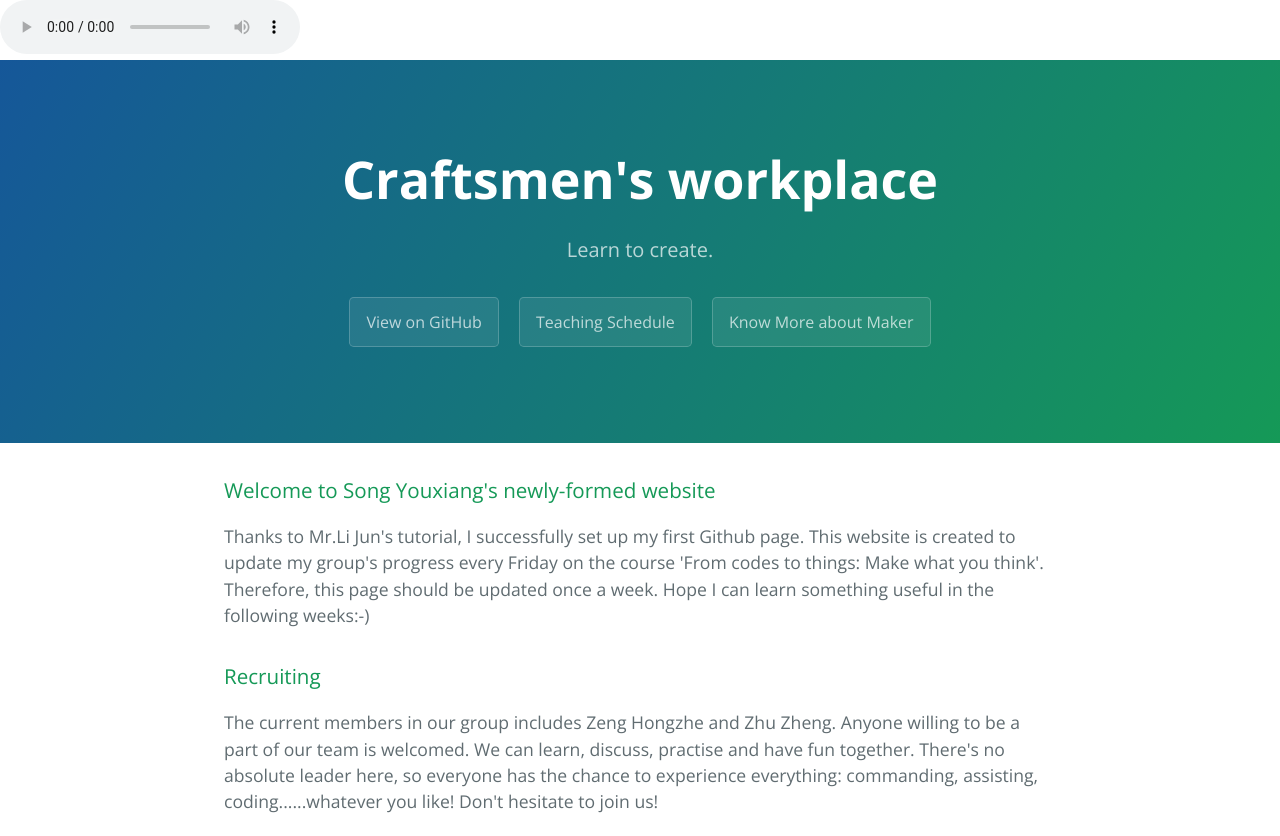
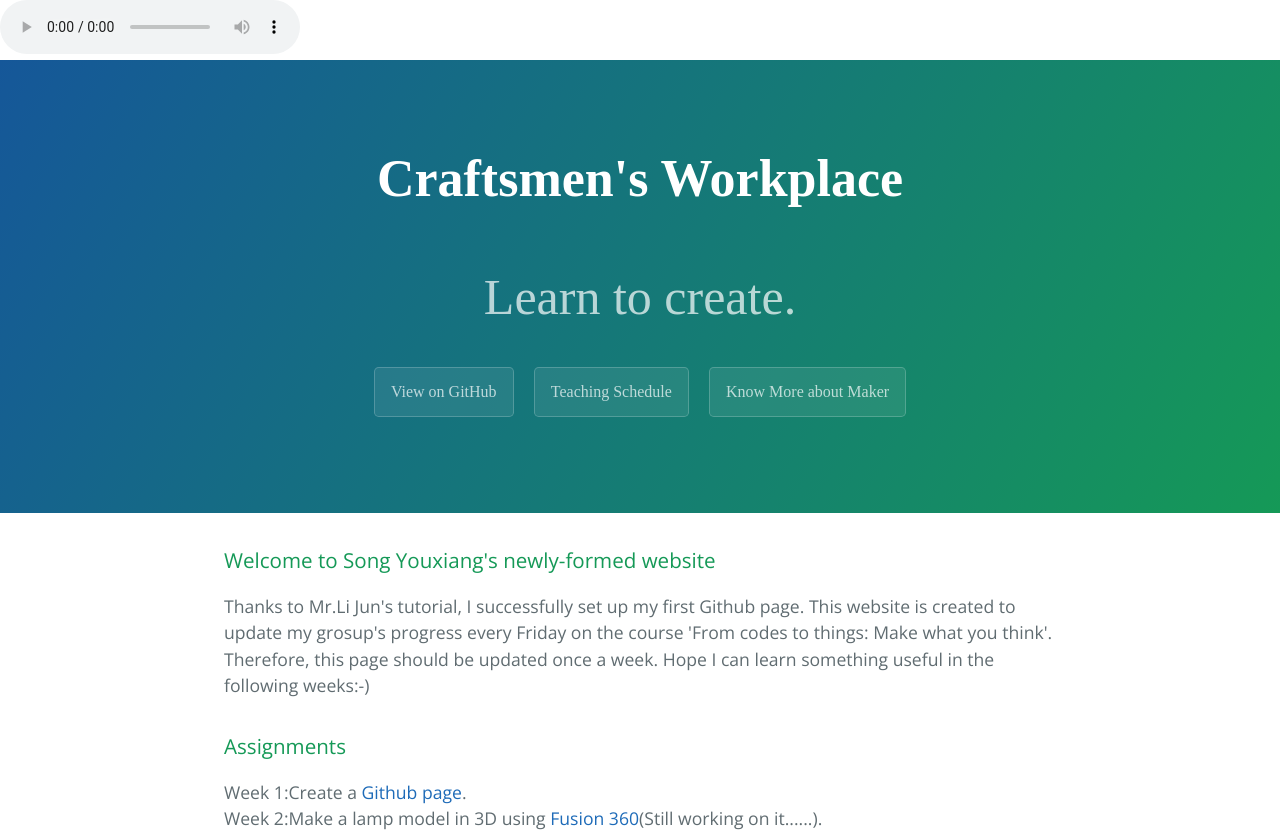
Before and after one commit to stevenhouse/Craftsmen-s-Workplace, a plain HTML site: page index.html in a window 1280 px wide. Shown: the top 836 px of the page. Drawn offline with nearby package versions, Linux system fonts and the light colour scheme.

Commit message:
Fonts and assingments
Change the font of the title, tagline, etc.
Add "Assignment" section so that my teachers can download and check my
works.
Add

```diff
--- a/index.html
+++ b/index.html
@@ -2,7 +2,7 @@
 <html lang="en-us">
   <head>
     <meta charset="UTF-8">
-    <title>Craftsmen&#39;s workplace by stevenhouse</title>
+    <title>Craftsmen&#39;s Workplace by stevenhouse</title>
     <meta name="viewport" content="width=device-width, initial-scale=1">
     <link rel="stylesheet" type="text/css" href="stylesheets/normalize.css" media="screen">
     <link href='https://fonts.googleapis.com/css?family=Open+Sans:400,700' rel='stylesheet' type='text/css'>
@@ -11,21 +11,26 @@
   </head>
   <body>
     <audio src="song.m4a" controls="controls">
-      Your browser does not support the audio tag.
+      Your browser does not support this audio tag.
     </audio>
     <section class="page-header">
-      <h1 class="project-name">Craftsmen&#39;s workplace</h1>
-      <h2 class="project-tagline">Learn to create.</h2>
-      <a href="https://github.com/stevenhouse/Craftsmen-s-Workplace" class="btn">View on GitHub</a>
-      <a href="http://swjtu-maker.github.io/codes2things/course/2016/" class="btn">Teaching Schedule</a>
-      <a href="https://en.wikipedia.org/wiki/Maker_culture" class="btn">Know More about Maker</a>
-    </section>
+      <h1 class="project-name" style="font-family:segoe print;">Craftsmen&#39;s Workplace</h1>
+      <h2 class="project-tagline" style="font-family:segoe script;font-size:50px;">Learn to create.</h2>
+      <a href="https://github.com/stevenhouse/Craftsmen-s-Workplace" class="btn" style="font-family:mv boli;">View on GitHub</a>
+      <a href="http://swjtu-maker.github.io/codes2things/course/2016/" class="btn" style="font-family:mv boli;">Teaching Schedule</a>
+      <a href="https://en.wikipedia.org/wiki/Maker_culture" class="btn" style="font-family:mv boli;">Know More about Maker</a>
+      </section>
 
     <section class="main-content">
-      <h3>
+<h3>
 <a id="welcome-to-song-youxiang&#39;s-newly-formed-website" class="anchor" href="#welcome-to-song-youxiang&#39;s-newly-formed-website" aria-hidden="true"><span aria-hidden="true" class="octicon octicon-link"></span></a>Welcome to Song Youxiang's newly-formed website</h3>
 
-<p>Thanks to Mr.Li Jun's tutorial, I successfully set up my first Github page. This website is created to update my group's progress every Friday on the course 'From codes to things: Make what you think'. Therefore, this page should be updated once a week. Hope I can learn something useful in the following weeks:-)</p>
+<p>Thanks to Mr.Li Jun's tutorial, I successfully set up my first Github page. This website is created to update my grosup's progress every Friday on the course 'From codes to things: Make what you think'. Therefore, this page should be updated once a week. Hope I can learn something useful in the following weeks:-)</p>
+
+<h3>
+<a id="assignments" class="anchor" href="#assignments" aria-hidden="true"><span aria-hidden="true" class="octicon octicon-link"></span></a>Assignments</h3>
+
+<p>Week 1:Create a <a href="http://stevenhouse.github.io/Craftsmen-s-Workplace">Github page</a>.<br>Week 2:Make a lamp model in 3D using <a href="http://www.autodesk.com/products/fusion-360/overview">Fusion 360</a>(Still working on it......).</p>
 
 <h3>
 <a id="recruiting" class="anchor" href="#recruiting" aria-hidden="true"><span aria-hidden="true" class="octicon octicon-link"></span></a>Recruiting</h3>
```
